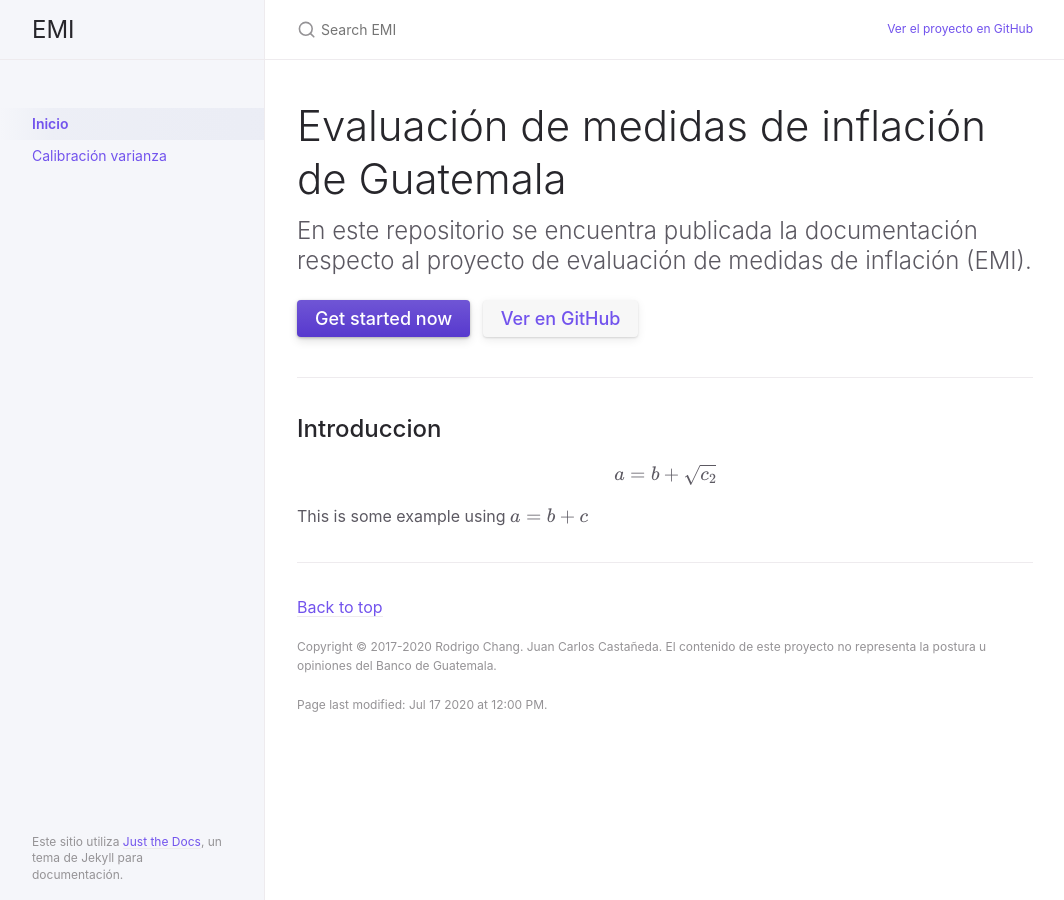
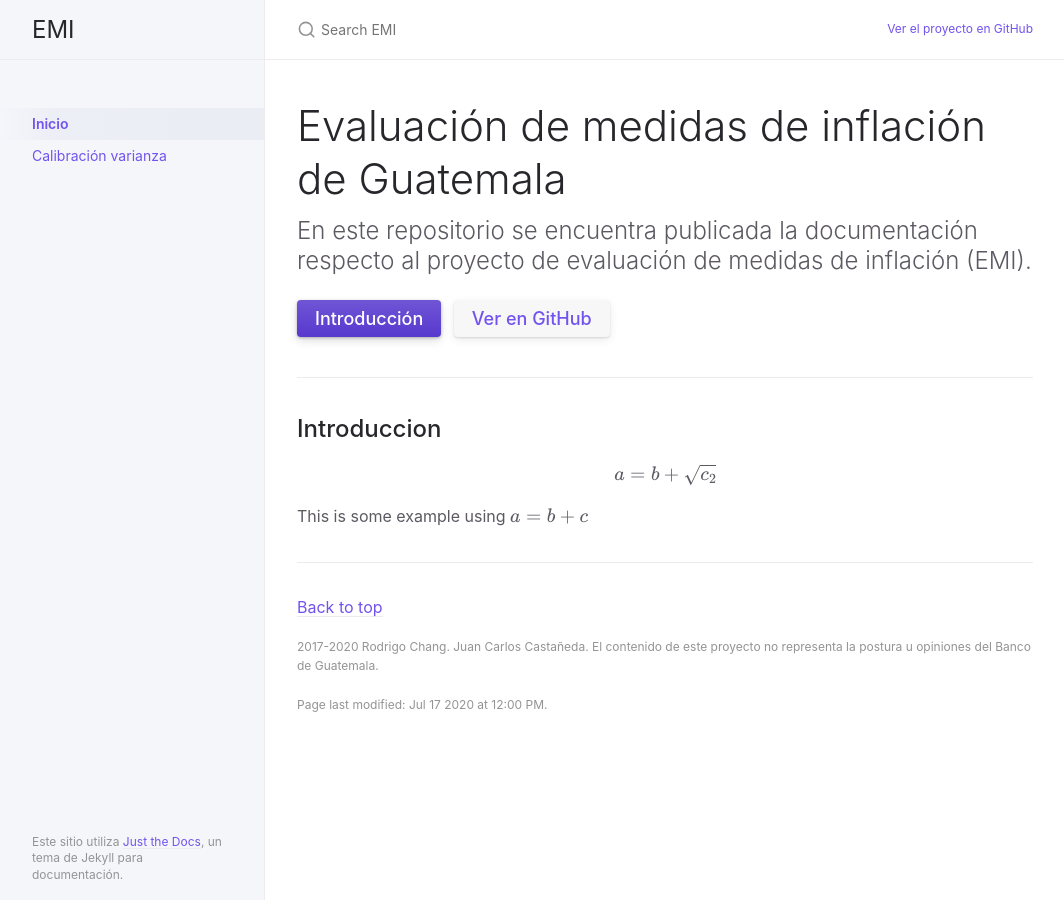
Before and after one commit to r2cp/EMI-docs-jekyll, a Jekyll site: the page built from index.md, in a window 1280 px wide. Shown: the whole page, without its empty margins (107-1171 px from the left). Built offline with Jekyll 4.4.1, drawn with Linux system fonts in a browser that asks for light colours; formulas are drawn with MathJax 3.

```diff
--- a/Gemfile
+++ b/Gemfile
@@ -1,2 +1,3 @@
 source "https://rubygems.org"
 gemspec
+gem 'wdm', '>= 0.1.0' if Gem.win_platform?
--- a/_config.yml
+++ b/_config.yml
@@ -73,7 +73,7 @@ nav_sort: case_insensitive # default, equivalent to nil
 back_to_top: true
 back_to_top_text: "Back to top"
 
-footer_content: "Copyright &copy; 2017-2020 Rodrigo Chang. Juan Carlos Castañeda. El contenido de este proyecto no representa la postura u opiniones del Banco de Guatemala."
+footer_content: "2017-2020 Rodrigo Chang. Juan Carlos Castañeda. El contenido de este proyecto no representa la postura u opiniones del Banco de Guatemala."
 
 # Footer last edited timestamp
 last_edit_timestamp: true # show or hide edit time - page must have `last_modified_date` defined in the frontmatter
--- a/index.md
+++ b/index.md
@@ -14,7 +14,7 @@ usemathjax: true
 En este repositorio se encuentra publicada la documentación respecto al proyecto de evaluación de medidas de inflación (EMI).
 {: .fs-6 .fw-300 }
 
-[Get started now](#introduccion){: .btn .btn-primary .fs-5 .mb-4 .mb-md-0 .mr-2 } [Ver en GitHub](https://github.com/DIE-BANGUAT/EMI){: .btn .fs-5 .mb-4 .mb-md-0 }
+[Introducción](#introduccion){: .btn .btn-primary .fs-5 .mb-4 .mb-md-0 .mr-2 } [Ver en GitHub](https://github.com/DIE-BANGUAT/EMI){: .btn .fs-5 .mb-4 .mb-md-0 }
 
 ---
 
```
Also changed, not shown: docs/calibracion-varianza/calibracion-varianza.md (+5 -5 lines).
